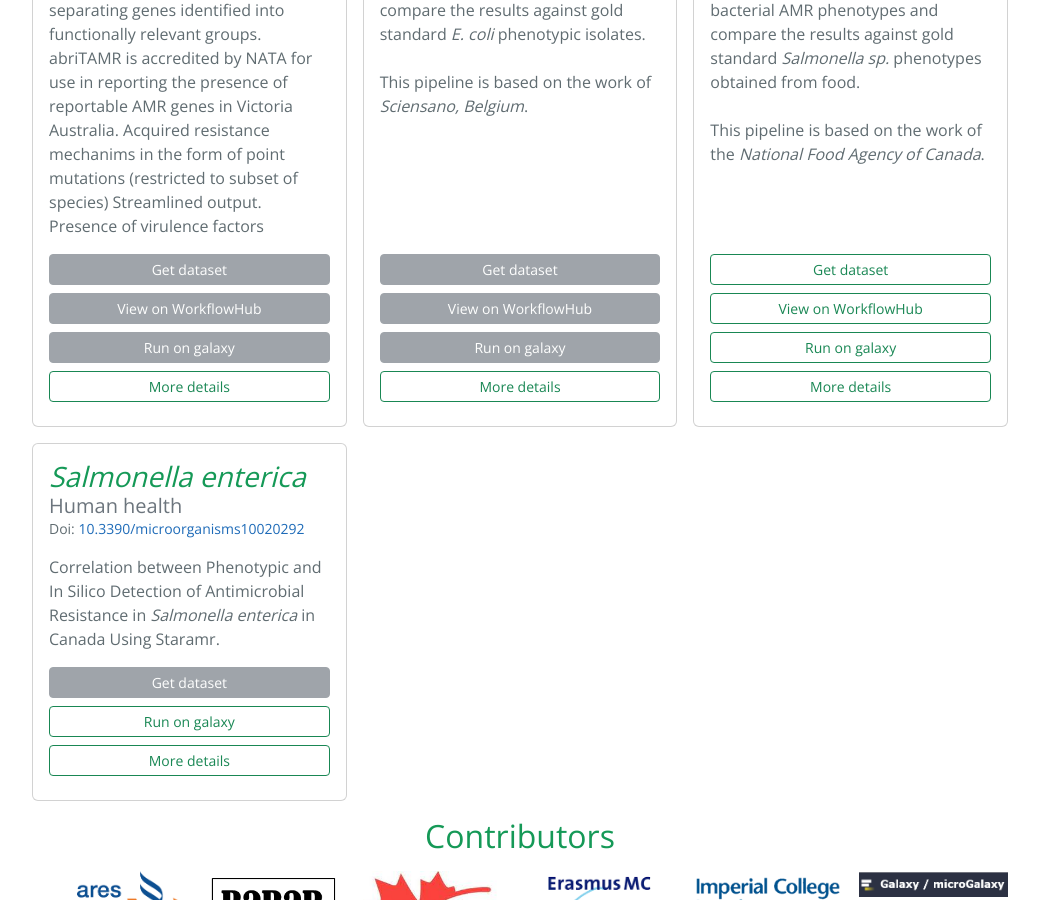
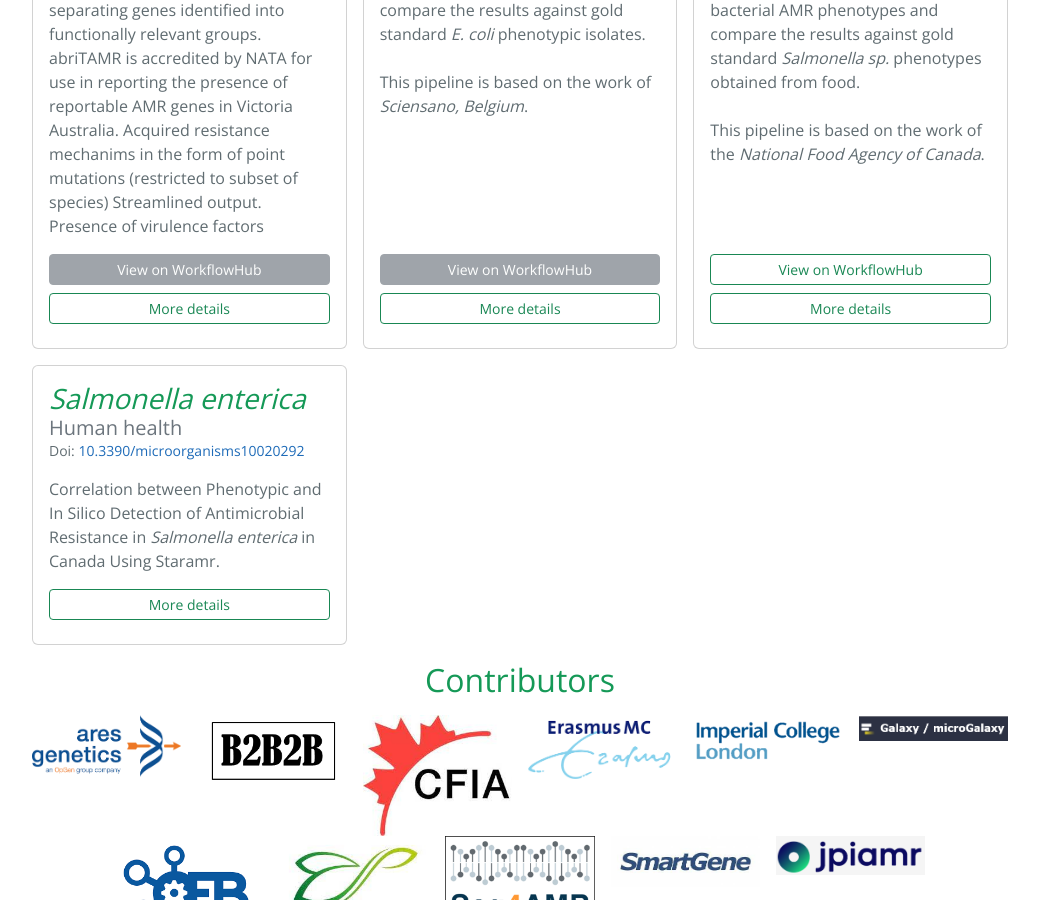
Before and after one commit to ErasmusMC-Bioinformatics/benchAMRking, a Jekyll site: the page built from index.md, in a window 1280 px wide and 900 px high, scrolled down 576 px. Shown: the whole window, without its empty margins (120-1159 px from the left). Built offline with Jekyll 4.4.1, drawn with Linux system fonts in a browser that asks for light colours.

Commit message:
Hide url's (that will be on workflowhub)

```diff
--- a/_includes/workflows.html
+++ b/_includes/workflows.html
@@ -23,11 +23,11 @@
                 {{ workflow.description }}
               </p>
               <small class="mt-auto text-center">
-                <a href="{{ workflow.dataset }}" class="w-100 btn btn-sm mt-auto mb-2 {% if workflow.dataset %}btn-outline-success{% else %}btn-secondary disabled{% endif %}">Get dataset</a>
+                <!-- <a href="{{ workflow.dataset }}" class="w-100 btn btn-sm mt-auto mb-2 {% if workflow.dataset %}btn-outline-success{% else %}btn-secondary disabled{% endif %}">Get dataset</a> -->
                 {% if workflow.workflowhub %}
                 <a href="{{ workflow.workflowhub}}" class="w-100 btn btn-sm mt-auto mb-2 {% if workflow.galaxy %}btn-outline-success{% else %}btn-secondary disabled{% endif %}">View on WorkflowHub</a>
                 {% endif %}
-                <a href="{{ workflow.galaxy }}" class="w-100 btn btn-sm mt-auto mb-2 {% if workflow.galaxy %}btn-outline-success{% else %}btn-secondary disabled{% endif %}">Run on galaxy</a>
+                <!-- <a href="{{ workflow.galaxy }}" class="w-100 btn btn-sm mt-auto mb-2 {% if workflow.galaxy %}btn-outline-success{% else %}btn-secondary disabled{% endif %}">Run on galaxy</a> -->
                 <button type="button" class="w-100 btn btn-sm mt-auto mb-2 btn-outline-success" data-bs-toggle="modal" data-bs-target="#detailModal{{ workflow.title }}">More details</button>
               </small>
             </div>
```
